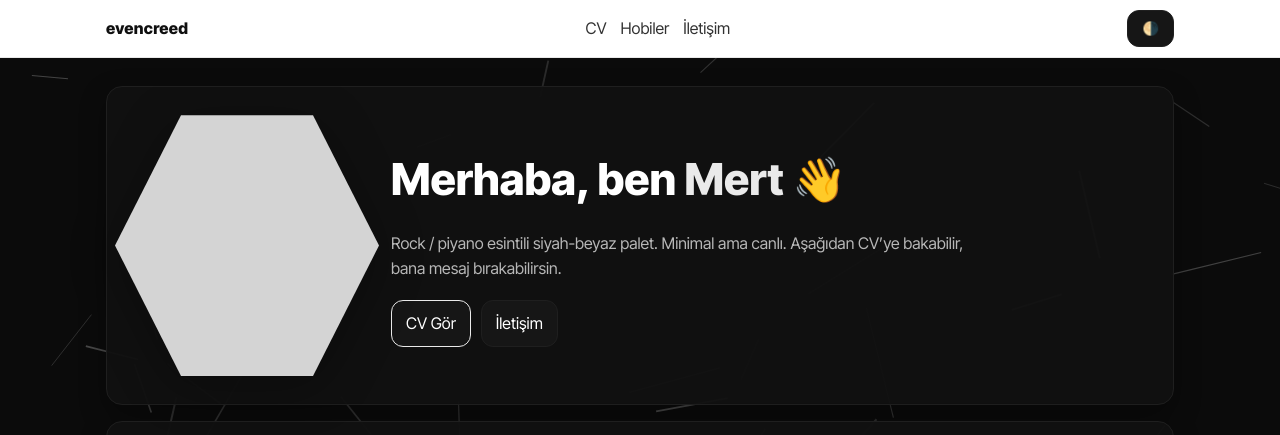
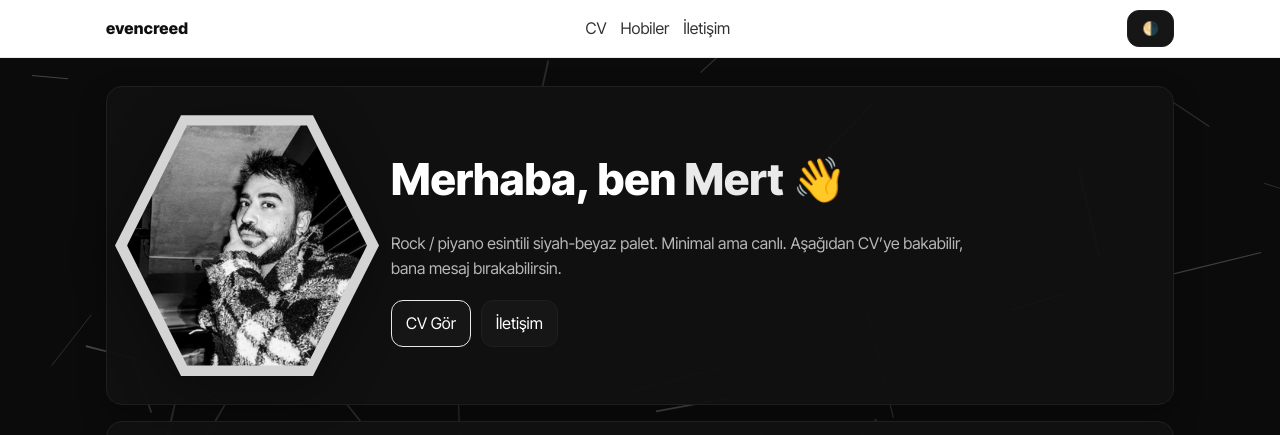
Before and after one commit to evencreed/personal-site, a plain HTML site: page frontend/index.html in a window 1280 px wide. Shown: the top 435 px of the page. Drawn offline with Linux system fonts and the light colour scheme.

Commit message:
Update index.html

```diff
--- a/frontend/index.html
+++ b/frontend/index.html
@@ -32,7 +32,7 @@
     <!-- HERO -->
     <section class="card hero">
       <div class="hex">
-        <img src="./assets/me.jpg" alt="Fotoğrafım" onerror="this.style.display='none'">
+        <img src="./assets/profile.jpeg" alt="Fotoğrafım" onerror="this.style.display='none'">
       </div>
 
       <div class="hero-copy float">
```
